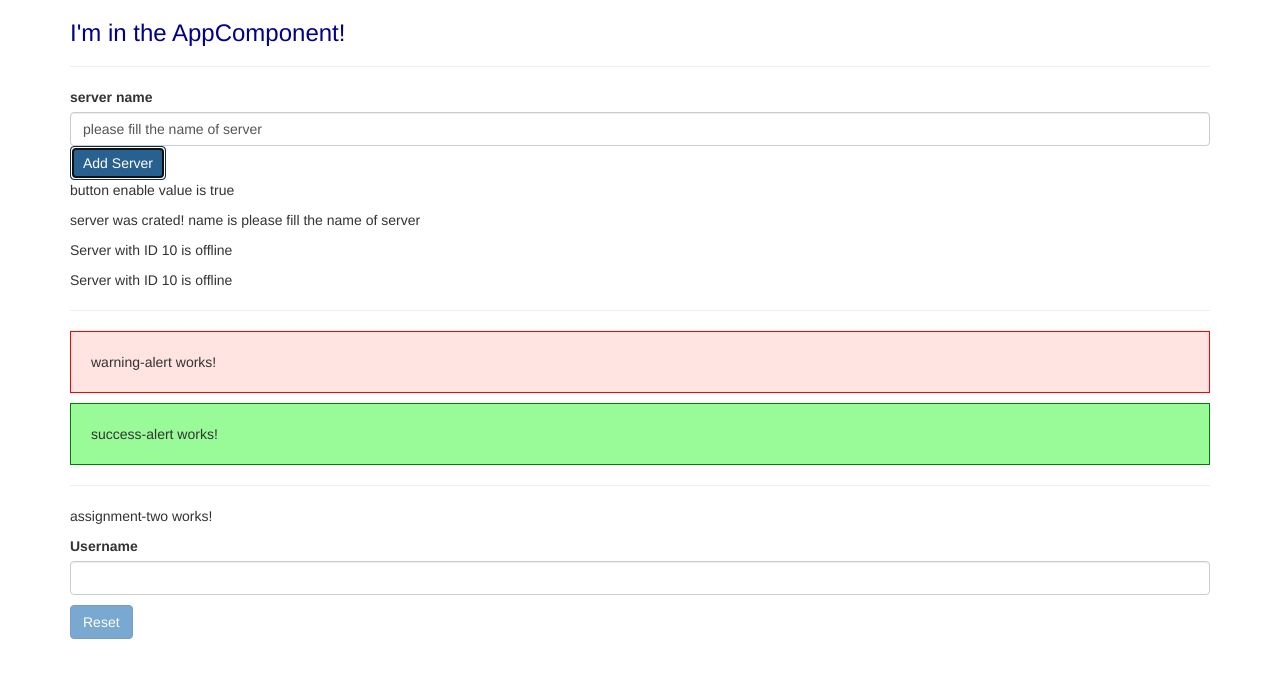
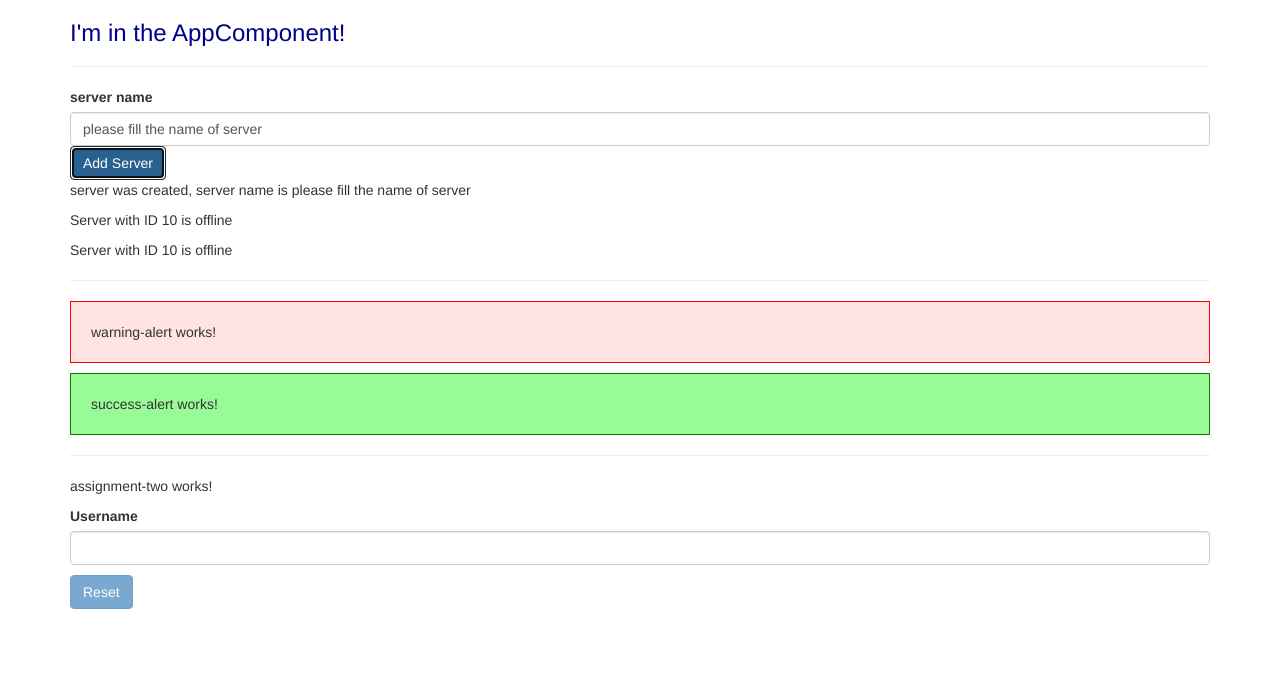
Before and after one commit to adetiamarhadi/angular-demo, an Angular app: page / in a window 1280 px wide. Both pictures are taken after a click on the button "Add Server". Shown: the top 678 px of the page. Built offline with nearby package versions, Linux system fonts and the light colour scheme.

Commit message:
using ngIf to output data conditially

```diff
--- a/src/app/servers/servers.component.html
+++ b/src/app/servers/servers.component.html
@@ -3,7 +3,8 @@
 <input type="text" class="form-control" [(ngModel)]="serverName">
 <!-- <p>{{ serverName }}</p> -->
 <button class="btn btn-primary" [disabled]="!allowNewServer" (click)="onCreateServer()">Add Server</button>
-<p>button enable value is {{ allowNewServer }}</p>
-<p>{{ serverCreationStatus }}</p>
+<!-- <p>button enable value is {{ allowNewServer }}</p> -->
+<!-- <p>{{ serverCreationStatus }}</p> -->
+<p *ngIf="serverCreated">server was created, server name is {{serverName}}</p>
 <app-server></app-server>
 <app-server></app-server>
--- a/src/app/servers/servers.component.ts
+++ b/src/app/servers/servers.component.ts
@@ -8,9 +8,9 @@ import { Component, OnInit } from '@angular/core';
 export class ServersComponent implements OnInit {
 
   allowNewServer = false;
+  serverCreated = false;
 
   serverCreationStatus = 'no server was created!';
-
   serverName = 'please fill the name of server';
 
   constructor() {
@@ -23,6 +23,7 @@ export class ServersComponent implements OnInit {
   }
 
   onCreateServer() {
+    this.serverCreated = true;
     this.serverCreationStatus = 'server was crated! name is ' + this.serverName;
   }
 
```
